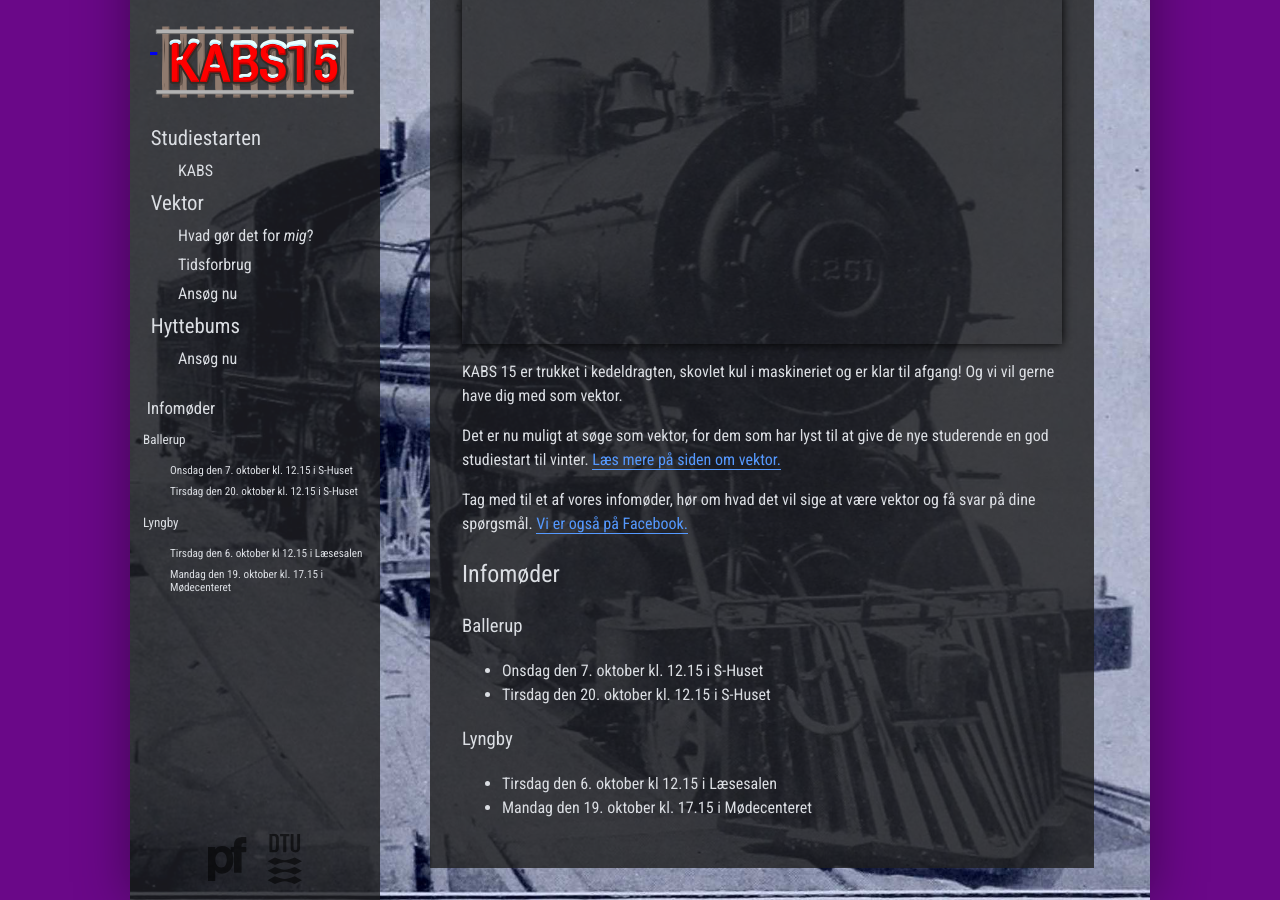
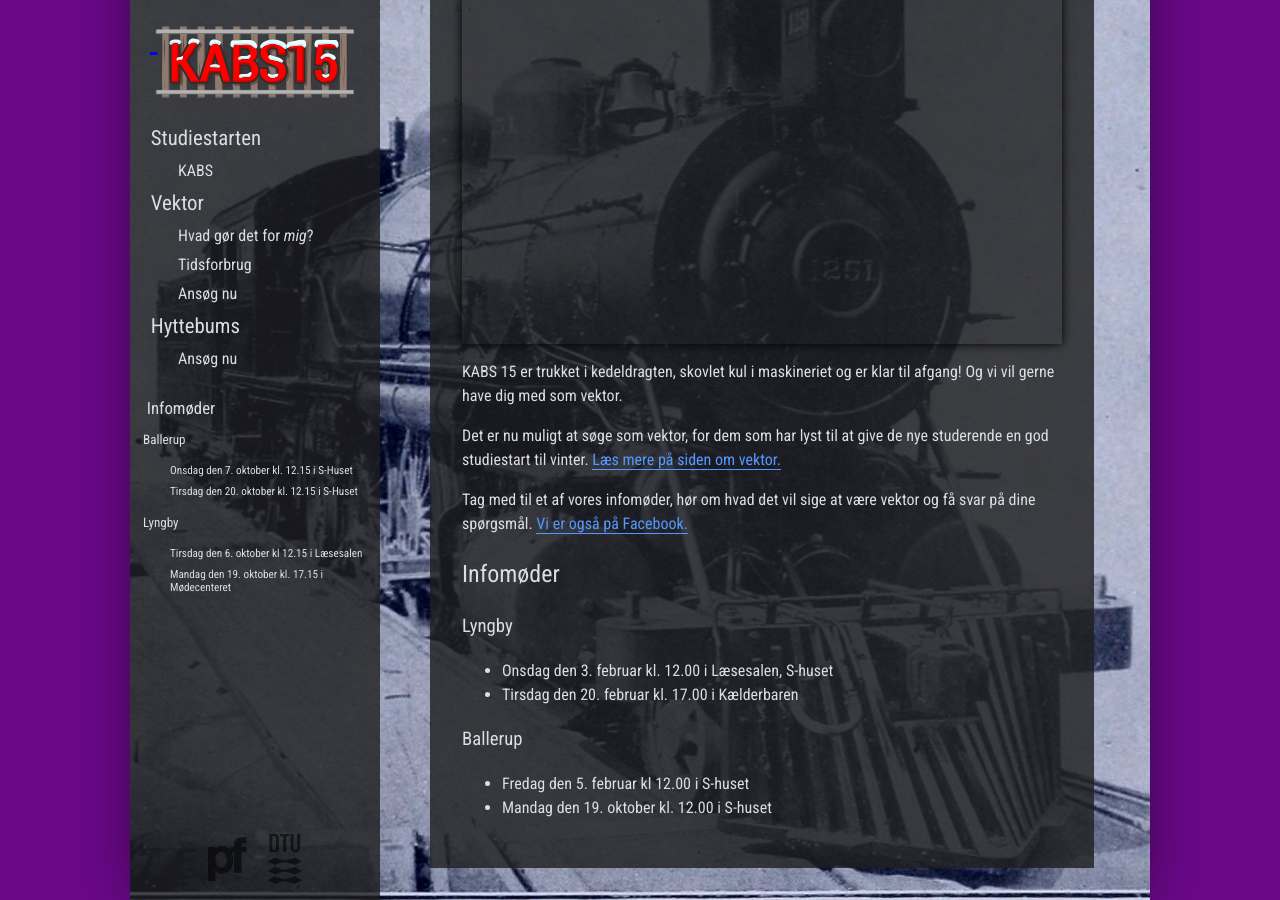
Before and after one commit to KABSDTU/kabsdtu.github.io, a Jekyll site: the page built from index.html, in a window 1280 px wide and 900 px high, scrolled down 70 px. Built offline with Jekyll 4.4.1, drawn with Linux system fonts in a browser that asks for light colours.

Commit message:
first link

```diff
--- a/index.html
+++ b/index.html
@@ -11,13 +11,13 @@ title: Blogging Like a Hacker
 
 
                 <h2>Infomøder</h2>
+                <h3>Lyngby</h3>
+                <ul>
+                    <li href="https://www.facebook.com/events/1517833815178741/">Onsdag den 3. februar kl. 12.00 i Læsesalen, S-huset</li>
+                    <li>Tirsdag den 20. februar kl. 17.00 i Kælderbaren</li>
+                </ul>
                 <h3>Ballerup</h3>
                 <ul>
-                    <li>Onsdag den 7. oktober kl. 12.15 i S-Huset</li>
-                    <li>Tirsdag den 20. oktober kl. 12.15 i S-Huset</li>
+                    <li>Fredag den 5. februar kl 12.00 i S-huset</li>
+                    <li>Mandag den 19. oktober kl. 12.00 i S-huset</li>
                 </ul>
-                <h3>Lyngby</h3>
-                <ul>
-                    <li>Tirsdag den 6. oktober kl 12.15 i Læsesalen</li>
-                    <li>Mandag den 19. oktober kl. 17.15 i Mødecenteret</li>
-                </ul>
```
Also changed, not shown: other parts of index.html (+1 -1 lines).
